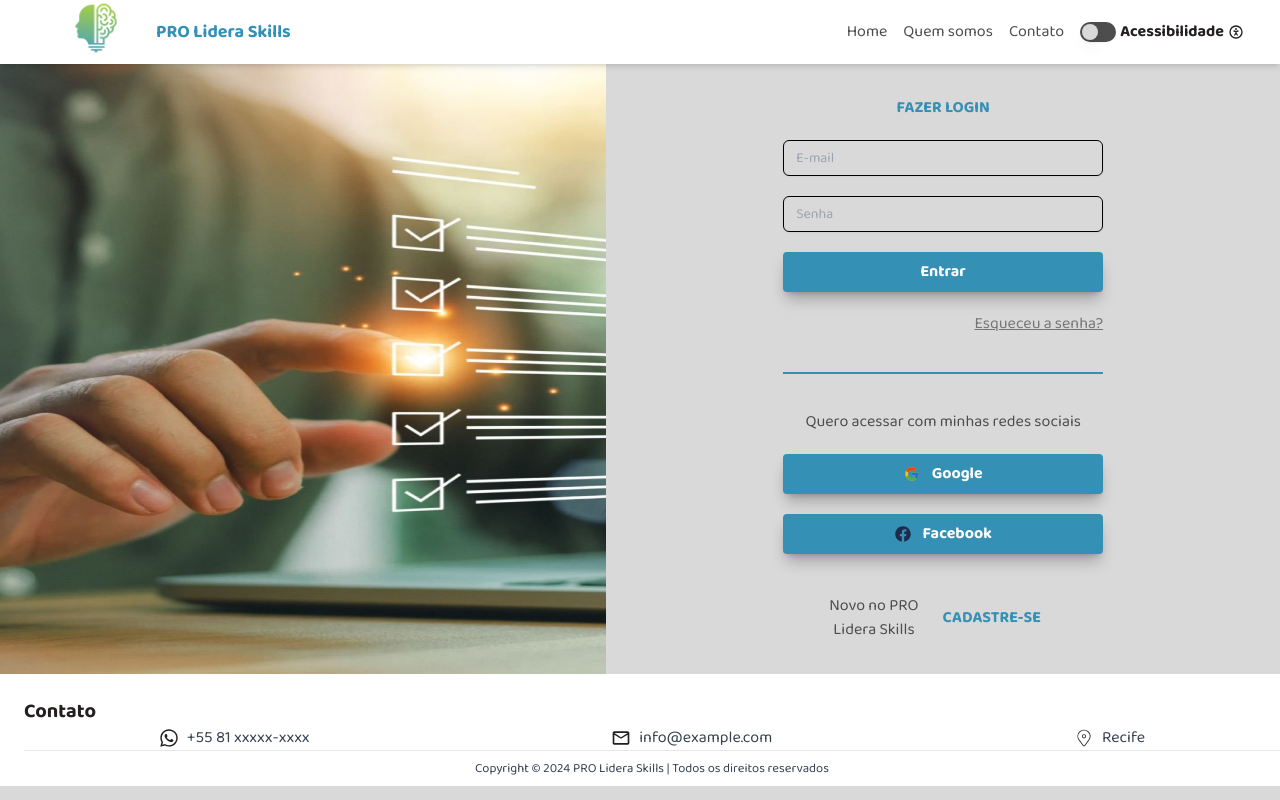
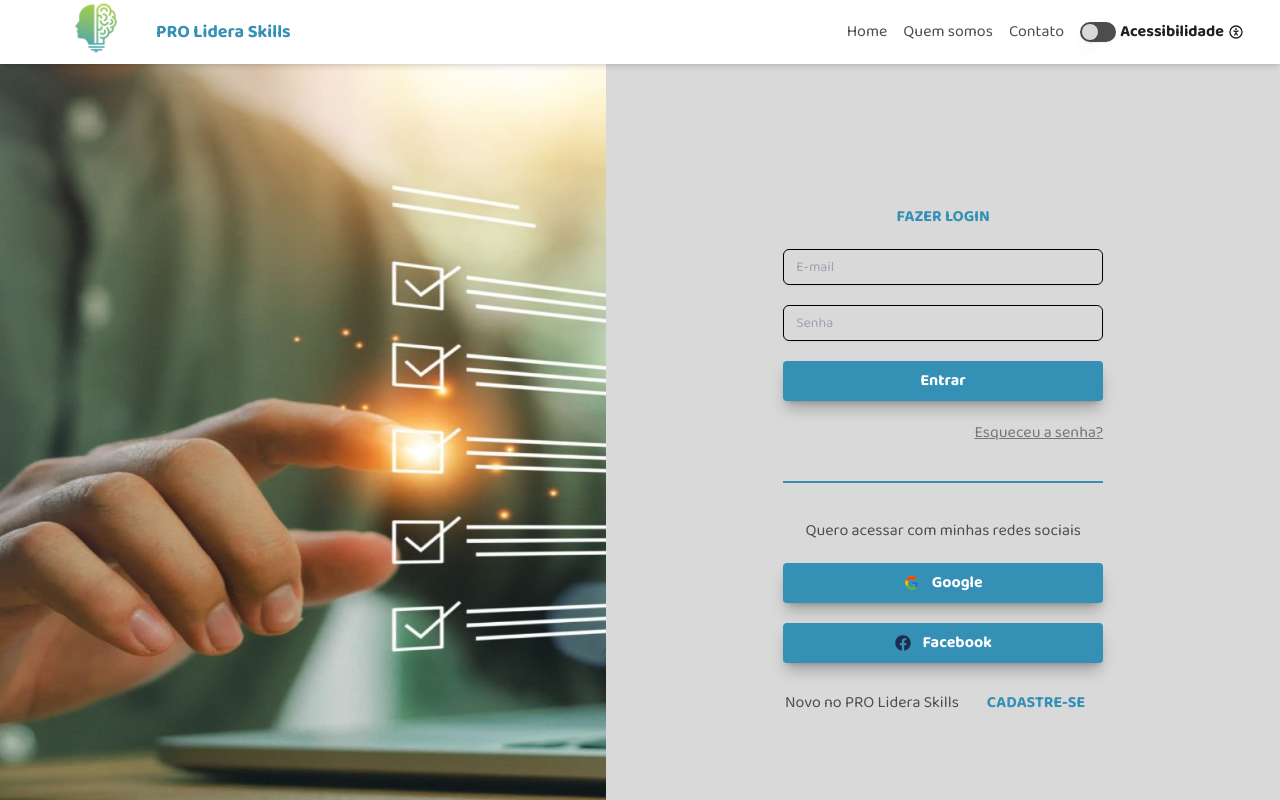
Before and after one commit to softexrecifepe/PI-PRO-LIDERA-TURMA-07-EQUIPE-02, a Next.js app: page /login in a window 1280 px wide. Shown: the top 800 px of the page. Built offline with nearby package versions, Linux system fonts and the light colour scheme.

Commit message:
refactor: ajustando página de login para ocupar espaço disponível

```diff
--- a/src/app/login/page.tsx
+++ b/src/app/login/page.tsx
@@ -10,7 +10,7 @@ import { Separator } from "@/components/ui/separator";
 
 export default function Login() {
   return (
-    <div className="flex mt-16">
+    <div className="flex mt-16 min-h-screen">
       <section className="hidden md:flex w-1/2 relative">
         <Image src={image.src} alt="Imagem de Login" fill />
       </section>
@@ -31,7 +31,7 @@ export default function Login() {
           />
           <Link href={"/instrucoes"}>
             <CustomButton
-              onClick={() => {}}
+              onClick={() => { }}
               className="text-white w-80 flex items-center justify-center gap-x-3 shadow-lg"
             >
               Entrar
@@ -51,25 +51,24 @@ export default function Login() {
 
           <CustomButton
             className="w-80 flex items-center justify-center gap-x-3 shadow-lg"
-            onClick={() => {}}
+            onClick={() => { }}
           >
             <FcGoogle /> Google
           </CustomButton>
           <CustomButton
             className="w-80 flex items-center justify-center gap-x-3 shadow-lg"
-            onClick={() => {}}
+            onClick={() => { }}
           >
             <FaFacebook className="text-[#1d2c4c]" /> Facebook
           </CustomButton>
-          <div className="flex items-center gap-3 justify-center mt-5">
-            <div className="flex items-center">
-              <h2 className="text-textColor text-center mr-2">
-                Novo no PRO <br /> Lidera Skills
+          <div className="flex items-center justify-center gap-x-3">
+            <h2 className="text-textColor text-center">
+              Novo no PRO Lidera Skills
             </h2>
             <div>
               <Link href={"/cadastro"}>
                 <CustomButton
-                    onClick={() => {}}
+                  onClick={() => { }}
                   className="text-primary w-fit bg-transparent hover:text-white"
                 >
                   CADASTRE-SE{" "}
@@ -78,7 +77,6 @@ export default function Login() {
             </div>
           </div>
         </div>
-        </div>
       </section>
     </div>
   );
```
Lines whose indentation alone changed are shown as unchanged.
